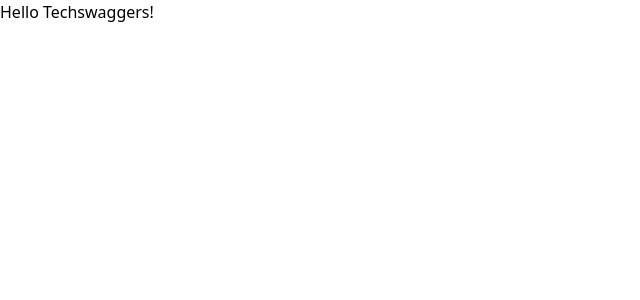
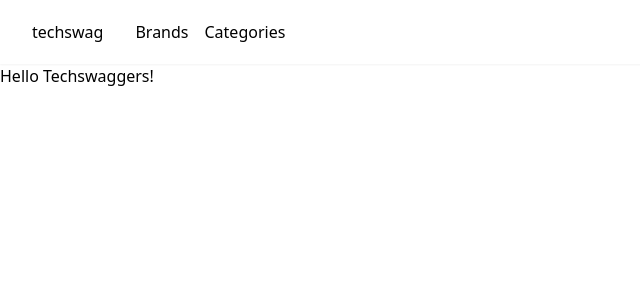
Before and after one commit to robinyoong/techswag, a Next.js app: page / in a window 1280 px wide. Shown: the top 300 px of the page, without its empty margins (0-640 px from the left). Built offline with nearby package versions, Linux system fonts and the light colour scheme.

Commit message:
feat: Add navbar and mobile dropdown menu

```diff
--- /dev/null
+++ b/components/Dropdown.js
@@ -0,0 +1,21 @@
+import Link from 'next/link';
+
+export default function Dropdown({ isMenuOpen, toggleMenu }) {
+  return (
+    <div
+      className={
+        isMenuOpen
+          ? 'grid grid-rows-2 py-4 space-y-2 text-center items-center bg-yellow-500'
+          : 'hidden'
+      }
+      onClick={toggleMenu}
+    >
+      <Link href="/brands">
+        <a>Brands</a>
+      </Link>
+      <Link href="/categories">
+        <a>Categories</a>
+      </Link>
+    </div>
+  );
+}
--- /dev/null
+++ b/components/Layout.js
@@ -0,0 +1,36 @@
+import { useEffect, useState } from 'react';
+
+import Dropdown from './Dropdown';
+import Navbar from './Navbar';
+
+export default function Layout({ children }) {
+  const [isMenuOpen, setIsMenuOpen] = useState(false);
+
+  const toggleMenu = () => {
+    setIsMenuOpen(!isMenuOpen);
+  };
+
+  // MINIMISING DROPDOWN MENU IN MEDIUM SCREENS
+  useEffect(() => {
+    const hideMenu = () => {
+      if (window.innerWidth > 768 && isMenuOpen) {
+        setIsMenuOpen(false);
+        console.log('closing!');
+      }
+    };
+
+    window.addEventListener('resize', hideMenu);
+
+    return () => {
+      window.removeEventListener('resize', hideMenu);
+    };
+  });
+
+  return (
+    <>
+      <Navbar toggleMenu={toggleMenu} />
+      <Dropdown isMenuOpen={isMenuOpen} toggleMenu={toggleMenu} />
+      <main>{children}</main>
+    </>
+  );
+}
--- /dev/null
+++ b/components/Navbar.js
@@ -0,0 +1,29 @@
+import { MenuIcon } from '@heroicons/react/solid';
+import Link from 'next/link';
+
+export default function Navbar({ toggleMenu }) {
+  return (
+    <nav
+      className="flex justify-between md:justify-start items-center h-16 px-8 relative shadow-sm"
+      role="navigation"
+    >
+      <Link href="/">
+        <a className="mr-8">techswag</a>
+      </Link>
+      <div
+        className="cursor-pointer md:hidden justify-self-end"
+        onClick={toggleMenu}
+      >
+        <MenuIcon className="h-6 w-6" />
+      </div>
+      <div className="hidden md:block space-x-4 justify-between">
+        <Link href="/brands">
+          <a>Brands</a>
+        </Link>
+        <Link href="/categories">
+          <a>Categories</a>
+        </Link>
+      </div>
+    </nav>
+  );
+}
--- a/package.json
+++ b/package.json
@@ -9,6 +9,8 @@
     "lint": "next lint --fix"
   },
   "dependencies": {
+    "@headlessui/react": "^1.4.1",
+    "@heroicons/react": "^1.0.4",
     "@supabase/supabase-js": "^1.24.0",
     "next": "11.1.2",
     "react": "17.0.2",
--- a/pages/_app.js
+++ b/pages/_app.js
@@ -1,7 +1,11 @@
-import '../styles/globals.css'
+import '../styles/globals.css';
 
-function MyApp({ Component, pageProps }) {
-  return <Component {...pageProps} />
+import Layout from '../components/Layout';
+
+export default function MyApp({ Component, pageProps }) {
+  return (
+    <Layout>
+      <Component {...pageProps} />
+    </Layout>
+  );
 }
-
-export default MyApp
--- /dev/null
+++ b/utils/supabaseClient.js
@@ -0,0 +1,6 @@
+import { createClient } from '@supabase/supabase-js';
+
+const supabaseUrl = process.env.NEXT_PUBLIC_SUPABASE_URL;
+const supabaseAnonKey = process.env.NEXT_PUBLIC_SUPABASE_ANON_KEY;
+
+export const supabase = createClient(supabaseUrl, supabaseAnonKey);
```
Also changed, not shown: .eslintrc.json, 1 other file (tests, documents, lock files or other folders).
